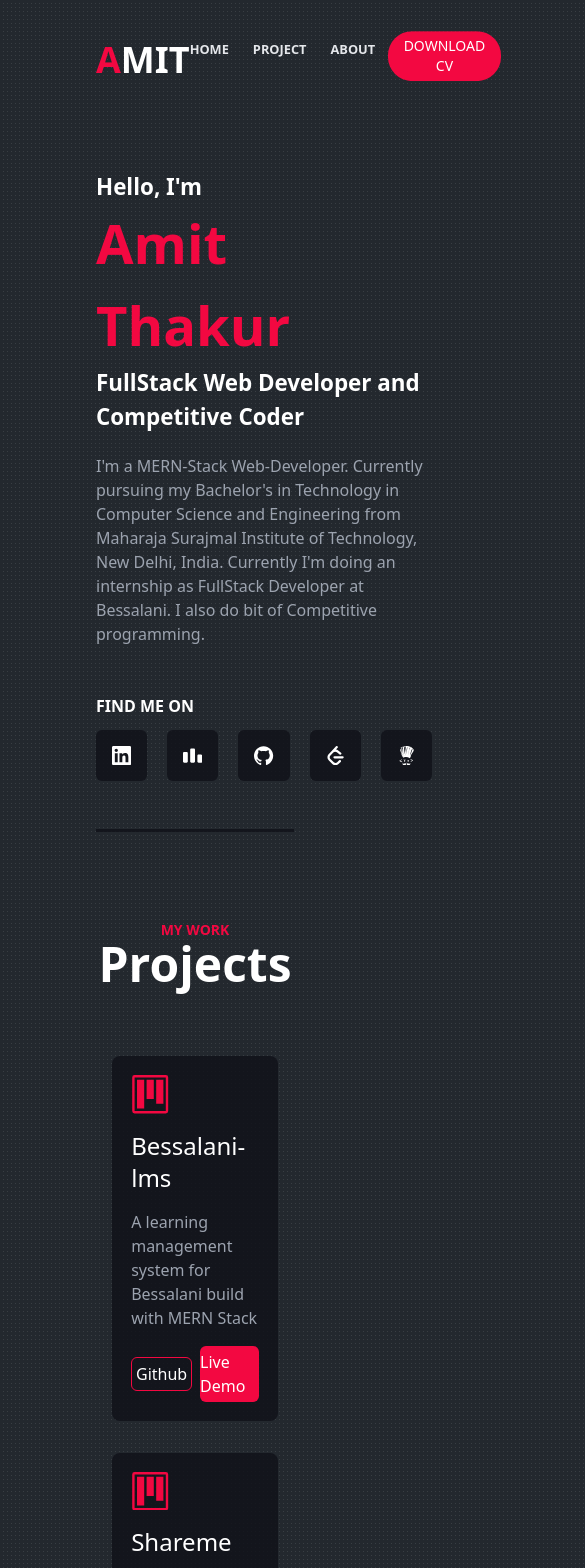
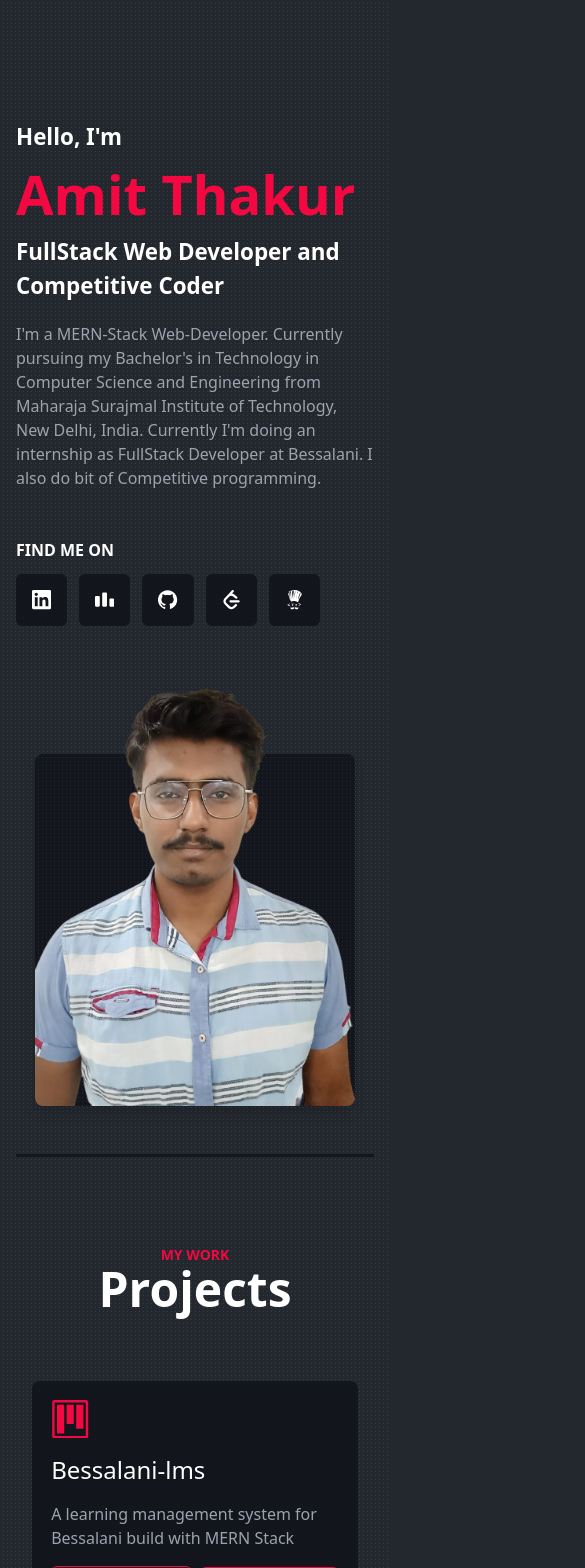
Before and after one commit to AmitThakur045/Portfolio, a React (Create React App) app: page / in a window 390 px wide. Shown: the top 1568 px of the page, 585 px wide, since content can reach past the window. Built offline with nearby package versions, Linux system fonts and the light colour scheme.

Commit message:
responsive home

```diff
--- a/src/components/Home/Home.js
+++ b/src/components/Home/Home.js
@@ -12,8 +12,8 @@ import {
 const Home = () => {
   return (
     <>
-      <div className="flex" id="home">
-        <div className="flex-[0.6] flex flex-col pt-[5rem]">
+      <div className="flex md:flex-row flex-col md:space-x-3" id="home">
+        <div className="md:flex-[0.6] flex flex-col pt-[5rem] w-full">
           <h1 className="text-[1.4rem] font-semibold pb-0">
             Hello, <span>I'm</span>
           </h1>
@@ -23,7 +23,7 @@ const Home = () => {
           <p className="text-[1.4rem] font-semibold pb-0">
             FullStack Web Developer and Competitive Coder
           </p>
-          <p className="text-[1rem] pt-5 text-gray-400">
+          <p className="text-[1rem] pt-5 text-gray-400 w-full">
             I'm a MERN-Stack Web-Developer. Currently pursuing my Bachelor's in
             Technology in Computer Science and Engineering from Maharaja
             Surajmal Institute of Technology, New Delhi, India. Currently I'm
@@ -32,7 +32,7 @@ const Home = () => {
           </p>
           <div className="pt-12 space-y-3">
             <h1 className="font-semibold">FIND ME ON</h1>
-            <div className="flex space-x-5">
+            <div className="flex sm:space-x-5 space-x-3">
               <a
                 href="https://www.linkedin.com/in/amit-kumar-thakur-3024b51b7/"
                 alt="linkdin"
@@ -71,7 +71,7 @@ const Home = () => {
             </div>
           </div>
         </div>
-        <div className="flex-[0.4] flex flex-row pt-32 justify-end">
+        <div className="md:flex-[0.4] w-full flex flex-row pt-32 md:justify-end justify-center items-center">
           <div
             className="flex justify-end bg-[#101118] bg-opacity-80 rounded-lg h-[22rem] items-end shadow-lg"
             style={{
--- a/src/components/Main/Main.js
+++ b/src/components/Main/Main.js
@@ -8,12 +8,12 @@ import About from "../About/About";
 
 const Main = () => {
   return (
-    <div className="px-24 py-10 w-full text-white">
-      <Navbar />
+    <div className="lg:px-24 md:px-12 px-4 py-10 w-full text-white">
+      {/* <Navbar /> */}
       <Home />
       <Project />
       <About />
-      <Contact />
+      {/* <Contact /> */}
       <Footer />
     </div>
   );
```
